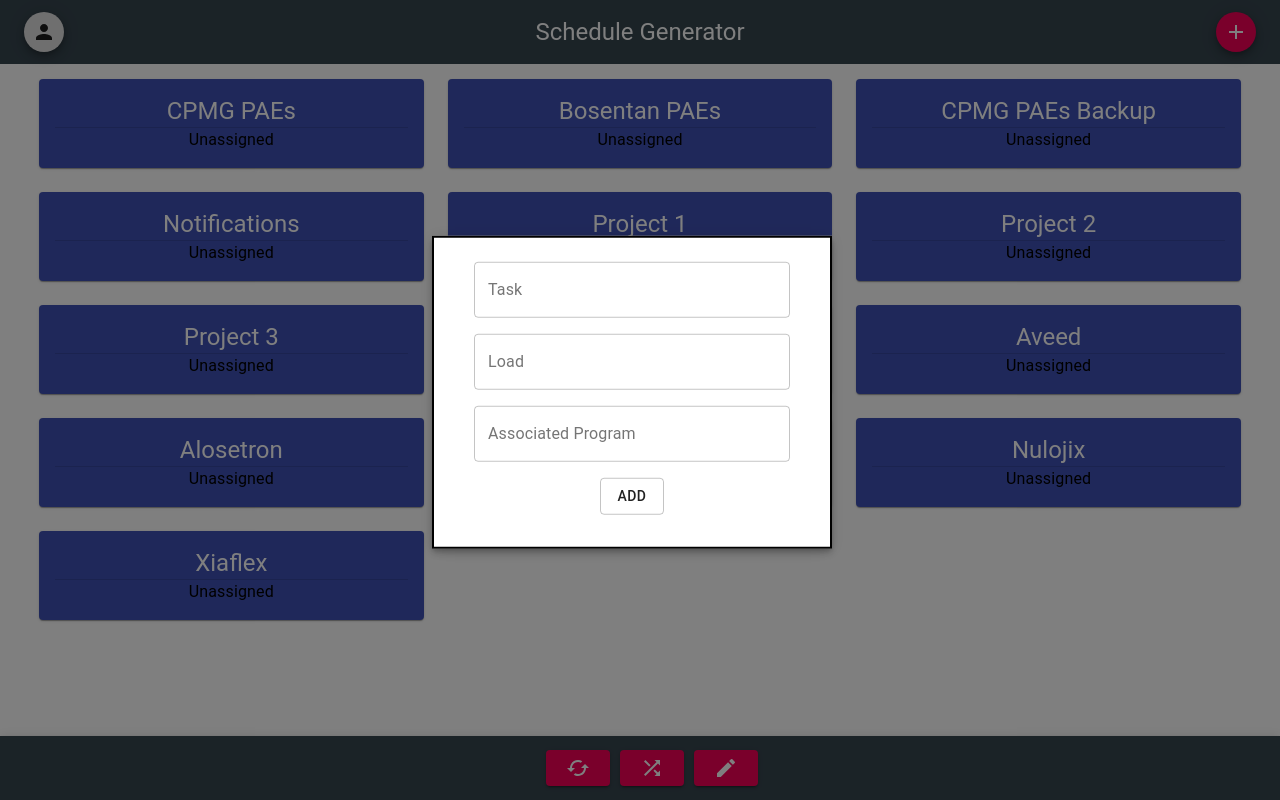
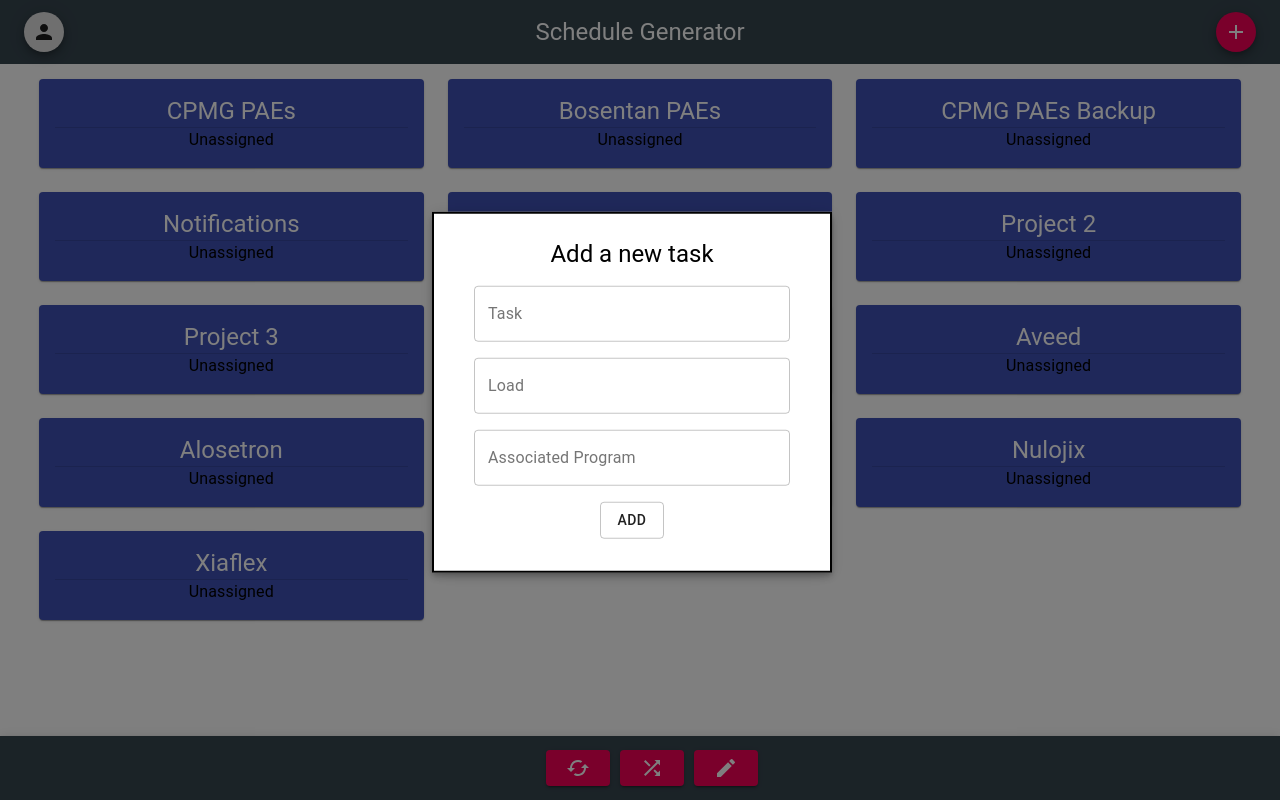
Before and after one commit to clocktower39/react-scheduler, a React (Create React App) app: page / in a window 1280 px wide. Both pictures are taken after a click on the button 1236 px from the left and 32 px from the top of the page. Built offline with nearby package versions, Linux system fonts and the light colour scheme.

Commit message:
module titles, clear agent fields after submit

```diff
--- a/src/Components/Agent/AddAgent.js
+++ b/src/Components/Agent/AddAgent.js
@@ -3,6 +3,7 @@ import {
   Button,
   Grid,
   TextField,
+  Typography
 } from "@material-ui/core";
 import { addAgent } from "../../Redux/actions";
 import { useDispatch } from "react-redux";
@@ -22,16 +23,21 @@ export default function AddTask() {
         if(agentFirstName && agentLastName && programs){
           dispatch(
             addAgent({
-                // add new agent object here
+                firstName: agentFirstName,
+                lastName: agentLastName
             })
           ).then(()=>{
-              //reset state values
+            setAgentFirstName('');
+            setAgentLastName('');
           });
         }
       };
 
     return (
         <>
+        <Grid item xs={12} container justify="center" >
+            <Typography variant="h5">Add a new agent</Typography>
+        </Grid>
         <Grid item xs={12}>
           <TextField
             fullWidth
--- a/src/Components/Tasks/AddTask.js
+++ b/src/Components/Tasks/AddTask.js
@@ -3,6 +3,7 @@ import {
   Button,
   Grid,
   TextField,
+  Typography
 } from "@material-ui/core";
 import { addTask } from "../../Redux/actions";
 import { useDispatch } from "react-redux";
@@ -36,6 +37,9 @@ export default function AddTask() {
 
     return (
         <>
+        <Grid item xs={12} container justify="center" >
+            <Typography variant="h5">Add a new task</Typography>
+        </Grid>
         <Grid item xs={12}>
           <TextField
             fullWidth
```
